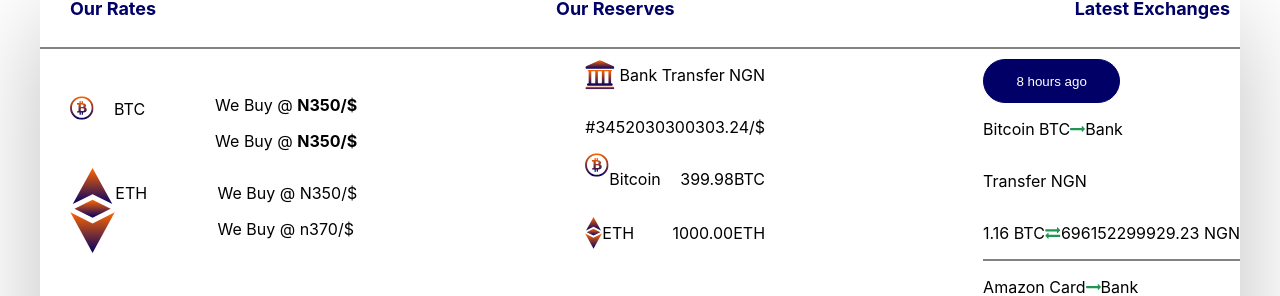
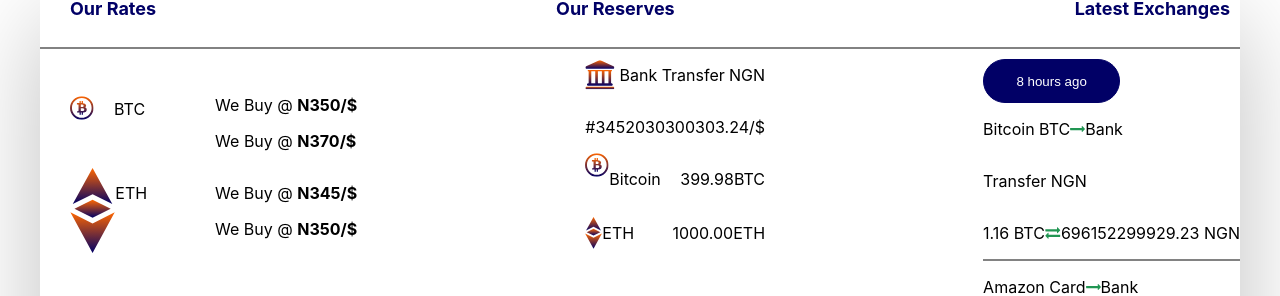
Before and after one commit to iamAbayomi/swift-trade-homepage, a React (Create React App) app: page / in a window 1280 px wide. Shown: the part 953-1249 px from the top of the page. Built offline with nearby package versions, Linux system fonts and the light colour scheme.

Commit message:
fix: increase font-weight

```diff
--- a/src/components/BuySellSection/BuySellSection.tsx
+++ b/src/components/BuySellSection/BuySellSection.tsx
@@ -38,7 +38,7 @@ import {
                         </div>
                         <div className="btc-text-price">
                             <p>We Buy @ <span className="bold-currency">N350/$ </span></p>
-                            <p>We Buy @ <span className="bold-currency">N350/$ </span></p>
+                            <p>We Buy @ <span className="bold-currency">N370/$ </span></p>
                         </div>
                     </div>
                     <div className="display-flex-withspace">
@@ -47,8 +47,8 @@ import {
                             <p>ETH</p>
                         </div>
                         <div>
-                            <p>We Buy @ N350/$</p>
-                            <p>We Buy @ n370/$</p>
+                        <p>We Buy @ <span className="bold-currency">N345/$ </span></p>
+                        <p>We Buy @ <span className="bold-currency">N350/$ </span></p>
                         </div>
                     </div>
                 </div>
```
